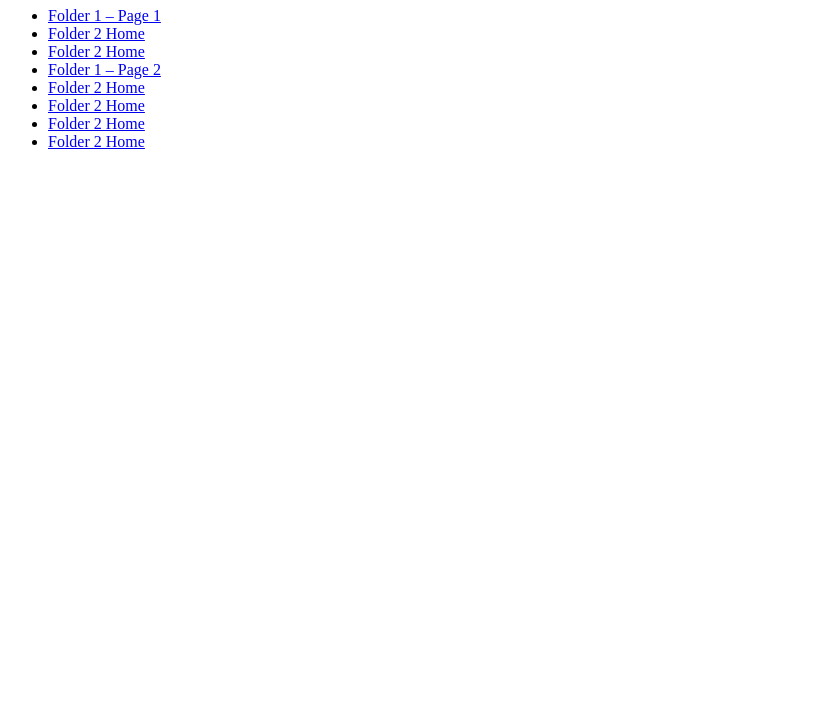
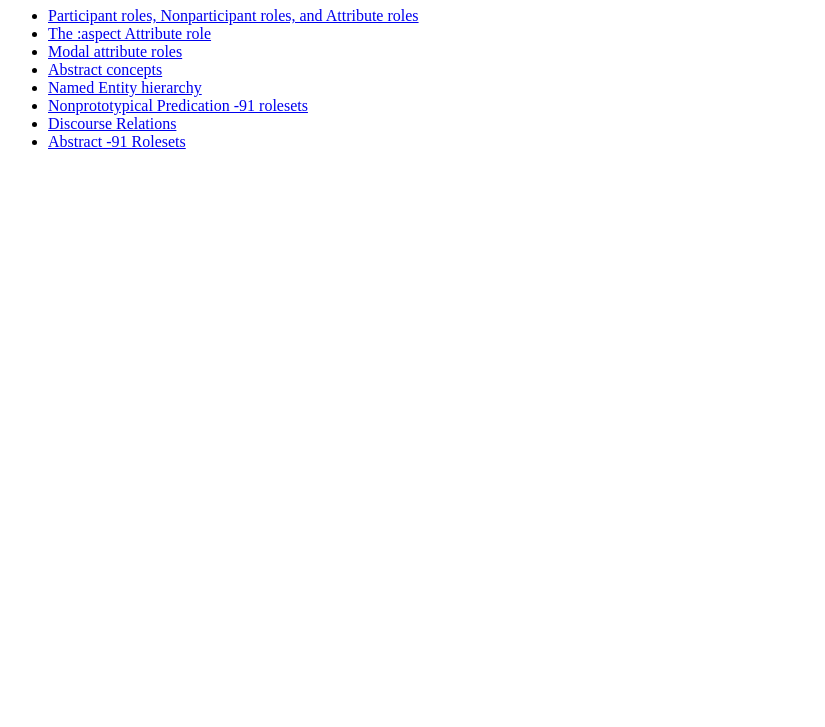
Before and after one commit to jbonn/jbonn.github.io, a plain HTML site: page index.html in a window 1280 px wide. Shown: the part 73-800 px from the top of the page, without its empty margins (0-825 px from the left). Drawn offline with Linux system fonts and the light colour scheme.

Commit message:
changed labels in index

```diff
--- a/index.html
+++ b/index.html
@@ -11,14 +11,14 @@
 
   <nav>
     <ul>
-      <li><a href="UMR-Schema-Resources/Roles-and-Reifications.html">Folder 1 – Page 1</a></li>
-      <li><a href="UMR-Schema-Resources/Aspect.html">Folder 2 Home</a></li>
-      <li><a href="UMR-Schema-Resources/Modal-Annotation.html">Folder 2 Home</a></li>
-      <li><a href="UMR-Schema-Resources/Abstract-Concepts.html">Folder 1 – Page 2</a></li>
-      <li><a href="UMR-Schema-Resources/Named-Entities.html">Folder 2 Home</a></li>
-      <li><a href="UMR-Schema-Resources/Nonprototypical-Predication.html">Folder 2 Home</a></li>
-      <li><a href="UMR-Schema-Resources/Discourse-Relations.html">Folder 2 Home</a></li>
-      <li><a href="UMR-Schema-Resources/Abstract-91-Rolesets.html">Folder 2 Home</a></li>
+      <li><a href="UMR-Schema-Resources/Roles-and-Reifications.html">Participant roles, Nonparticipant roles, and Attribute roles</a></li>
+      <li><a href="UMR-Schema-Resources/Aspect.html">The :aspect Attribute role</a></li>
+      <li><a href="UMR-Schema-Resources/Modal-Annotation.html">Modal attribute roles</a></li>
+      <li><a href="UMR-Schema-Resources/Abstract-Concepts.html">Abstract concepts</a></li>
+      <li><a href="UMR-Schema-Resources/Named-Entities.html">Named Entity hierarchy</a></li>
+      <li><a href="UMR-Schema-Resources/Nonprototypical-Predication.html">Nonprototypical Predication -91 rolesets</a></li>
+      <li><a href="UMR-Schema-Resources/Discourse-Relations.html">Discourse Relations</a></li>
+      <li><a href="UMR-Schema-Resources/Abstract-91-Rolesets.html">Abstract -91 Rolesets</a></li>
       <!-- etc… -->
     </ul>
   </nav>
```
